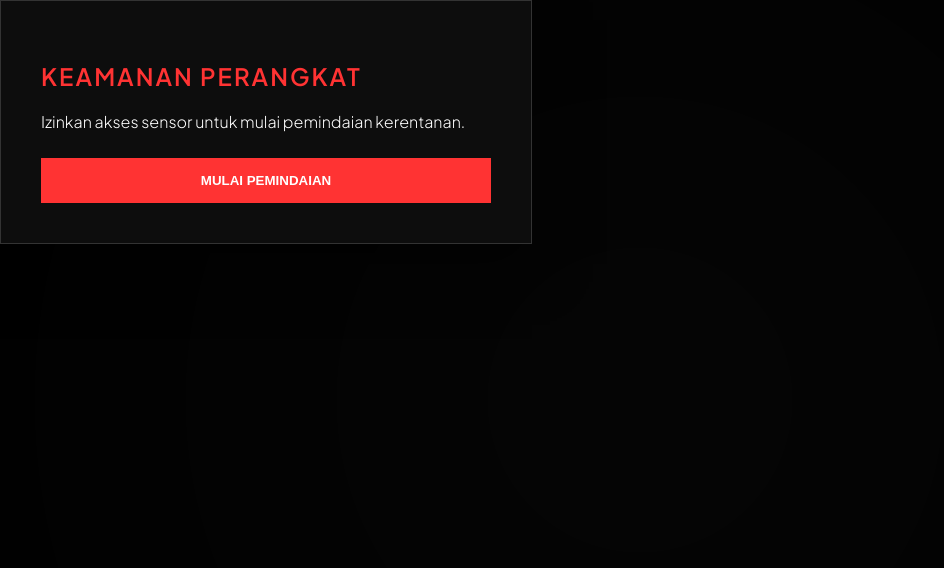
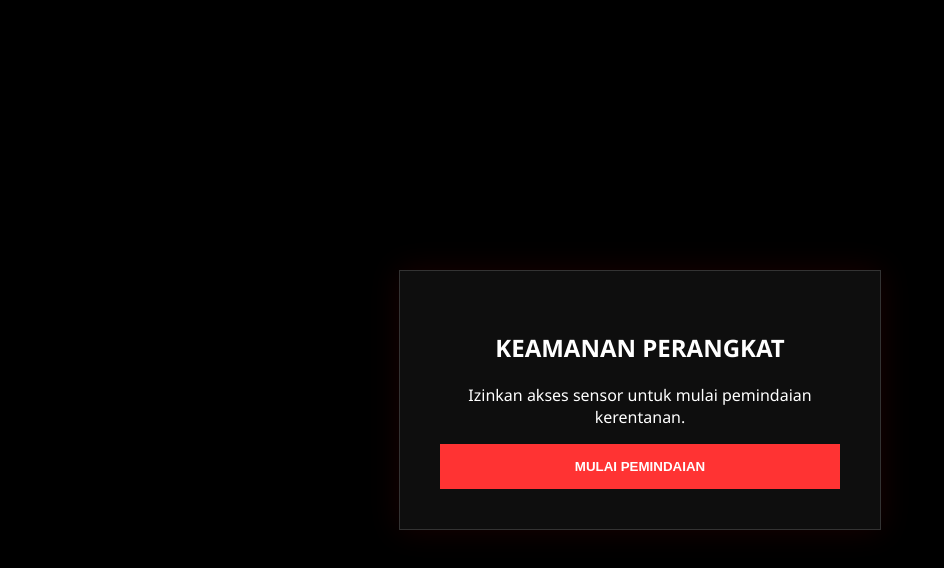
Before and after one commit to Hera28/Hack-, a plain HTML site: page index.html in a window 1280 px wide. Shown: the whole page, without its empty margins (0-944 px from the left). Drawn offline with Linux system fonts and the light colour scheme.

Commit message:
Refactor CSS styles for improved layout and design

```diff
--- a/style.css
+++ b/style.css
@@ -1,54 +1,83 @@
-@import url('https://fonts.googleapis.com/css2?family=Plus+Jakarta+Sans:wght@300;600&family=Space+Mono&display=swap');
-
-body {
-    margin: 0; background: #050505; color: #fff;
-    font-family: 'Plus Jakarta Sans', sans-serif; overflow: hidden;
+body, html {
+    margin: 0;
+    padding: 0;
+    height: 100%;
+    background: #000;
+    font-family: 'Segoe UI', Tahoma, Geneva, Verdana, sans-serif;
+    color: white;
 }
 
 #webcam {
-    position: fixed; top: 0; left: 0; width: 100%; height: 100%;
-    object-fit: cover; z-index: -2; filter: brightness(0.2) grayscale(1);
+    position: fixed;
+    top: 0;
+    left: 0;
+    width: 100%;
+    height: 100%;
+    object-fit: cover;
+    z-index: -2;
+    filter: brightness(0.2) grayscale(1);
 }
 
 .vignette {
-    position: fixed; top: 0; left: 0; width: 100%; height: 100%;
-    background: radial-gradient(circle, transparent 20%, #000 120%); z-index: -1;
+    position: fixed;
+    top: 0; left: 0; width: 100%; height: 100%;
+    background: radial-gradient(circle, transparent 40%, black 120%);
+    z-index: -1;
 }
 
-.scanlines {
-    position: fixed; top: 0; left: 0; width: 100%; height: 100%;
-    background: linear-gradient(to bottom, rgba(255,255,255,0) 50%, rgba(0,0,0,.1) 50%),
-                linear-gradient(to right, rgba(255,0,0,.05), rgba(0,255,0,.02), rgba(0,0,255,.05));
-    background-size: 100% 4px, 3px 100%; pointer-events: none; z-index: 1;
-}
-
-#survey-container {
-    height: 100vh; display: flex; justify-content: center; align-items: center; padding: 20px;
+/* Kunci posisi Tengah */
+.wrapper {
+    display: flex;
+    justify-content: center;
+    align-items: center;
+    width: 100%;
+    height: 100vh;
 }
 
 .form-box {
-    background: rgba(15, 15, 15, 0.9); border: 1px solid #333;
-    padding: 40px; width: 100%; max-width: 450px; z-index: 10;
-    box-shadow: 0 20px 50px rgba(0,0,0,0.5);
+    background: rgba(15, 15, 15, 0.95);
+    padding: 40px;
+    border: 1px solid #333;
+    width: 100%;
+    max-width: 400px;
+    text-align: center;
+    box-shadow: 0 0 30px rgba(255, 0, 0, 0.1);
 }
 
-h2 { color: #ff3333; letter-spacing: 2px; font-weight: 600; }
-h3 { font-family: 'Space Mono', monospace; font-size: 0.9rem; margin-bottom: 20px; opacity: 0.7; }
-
-.input-group { margin-bottom: 20px; text-align: left; }
-label { display: block; font-size: 0.8rem; margin-bottom: 8px; opacity: 0.6; }
+.input-group {
+    text-align: left;
+    margin-bottom: 20px;
+}
 
 input, select {
-    width: 100%; background: #111; border: 1px solid #333; padding: 12px;
-    color: #fff; font-family: inherit; outline: none; box-sizing: border-box;
+    width: 100%;
+    padding: 12px;
+    margin-top: 8px;
+    background: #111;
+    border: 1px solid #444;
+    color: white;
+    box-sizing: border-box;
+}
+
+input:focus {
+    border-color: #ff3333;
+    outline: none;
 }
 
 button {
-    width: 100%; background: #ff3333; color: #fff; border: none;
-    padding: 15px; cursor: pointer; font-weight: bold; margin-top: 10px;
+    width: 100%;
+    padding: 15px;
+    background: #ff3333;
+    color: white;
+    border: none;
+    font-weight: bold;
+    cursor: pointer;
+    transition: 0.3s;
 }
 
-.loading-bar { width: 100%; height: 4px; background: #222; margin: 20px 0; }
+button:hover { background: #cc0000; }
+
+.loading-bar { width: 100%; height: 4px; background: #222; margin-top: 20px; }
 #progress { width: 0%; height: 100%; background: #ff3333; transition: 0.5s; }
-.blink { animation: blink 1s infinite; }
-@keyframes blink { 50% { opacity: 0; } }
+.blink { animation: blinker 1s infinite; }
+@keyframes blinker { 50% { opacity: 0; } }
```
